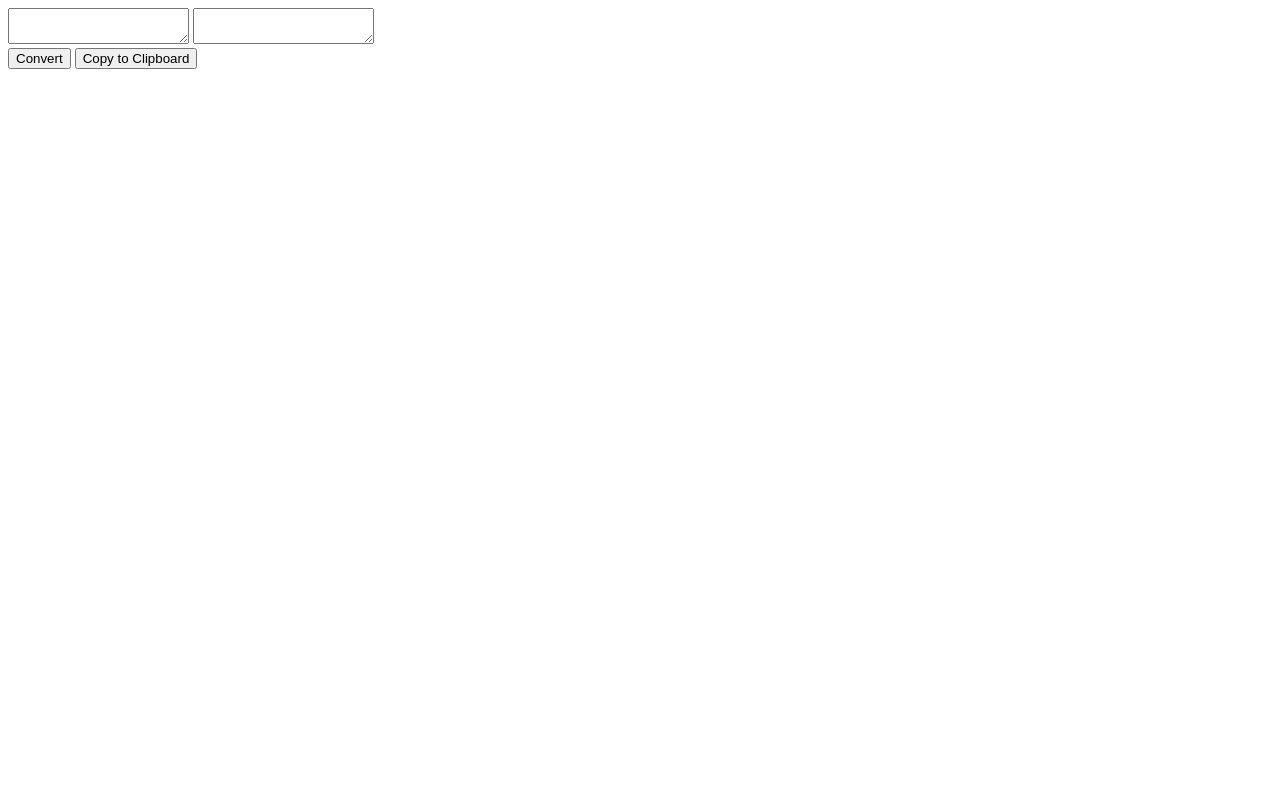
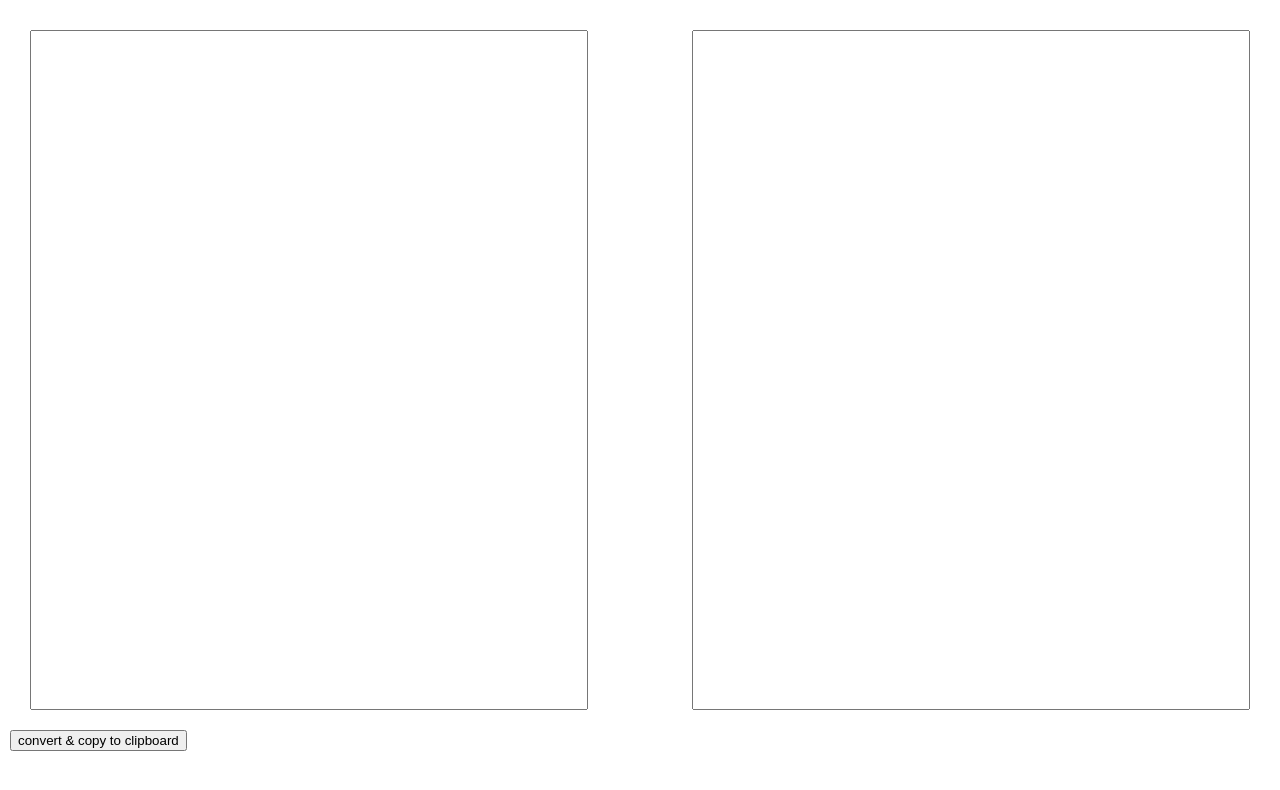
Before and after one commit to dr-axolotl/autoformatter, a website: page index.html in a window 1280 px wide. Drawn offline with Linux system fonts and the light colour scheme.

Commit message:
fixed styling a fair bit

```diff
--- a/index.html
+++ b/index.html
@@ -1,30 +1,49 @@
 <!DOCTYPE html>
 <html>
 <head>
-    <title>Sed Application</title>
+    <title>handbook autoformatter</title>
     <style>
-        /* Add CSS here for responsiveness */
+        /* Basic reset */
+        html, body {
+            height: 100%;
+            margin: 0;
+            padding: 0;
+        }
+
+        body, textarea {
+            margin: 10px;
+            font-family: 'Courier New', Courier, monospace;
+        }
+
+        /* Container styling */
+        .textarea-container {
+            height: calc(100vh - 120px); /* subtracting the top and bottom padding */
+            display: flex;  /* This enables flexbox */
+            justify-content: space-between;  /* This adds space between the textareas */
+            padding: 10px;  /* Adjust this value to tweak the overall padding */
+        }
+
+        /* Textarea styling */
+        textarea {
+            width: 45%;  /* This ensures each textarea takes up half of the container's width */
+            height: 100%;  /* This ensures each textarea takes up the full height of the container */
+            padding: 10px;  /* Adjust this value to tweak the padding inside each textarea */
+            box-sizing: border-box;  /* This ensures the padding and border don't increase the element's total width/height */
+            resize: none;  /* This disables manual resizing of the textareas */
+        }
+        button {
+           margin-top: 20px;
+        }
     </style>
 </head>
 <body>
-    <div>
+    <div class="textarea-container">
         <textarea id="input"></textarea>
         <textarea id="output" readonly></textarea>
     </div>
 
-<button onclick="convertContent()">Convert</button>
-
 <script>
-        let timeout;
-
-        function copyToClipboard() {
-            let output = document.getElementById('output');
-            output.select();
-            document.execCommand('copy');
-        }
-    </script>
-    <script>
-        function convertContent() {
+    function convertAndCopy() {
         const inputContent = document.getElementById('input').value;
         fetch('/convert', {
             method: 'POST',
@@ -36,6 +55,11 @@
         .then(response => response.json())
         .then(data => {
             document.getElementById('output').value = data.output;
+
+            // Copy to clipboard after the conversion
+            let output = document.getElementById('output');
+            output.select();
+            document.execCommand('copy');
         })
         .catch(error => {
             console.error('Conversion failed:', error);
@@ -43,7 +67,7 @@
     }
 </script>
 
-<button onclick="copyToClipboard()">Copy to Clipboard</button>
+<button onclick="convertAndCopy()">convert & copy to clipboard</button>
 
 </body>
 </html>
```
Lines whose indentation alone changed are shown as unchanged.
